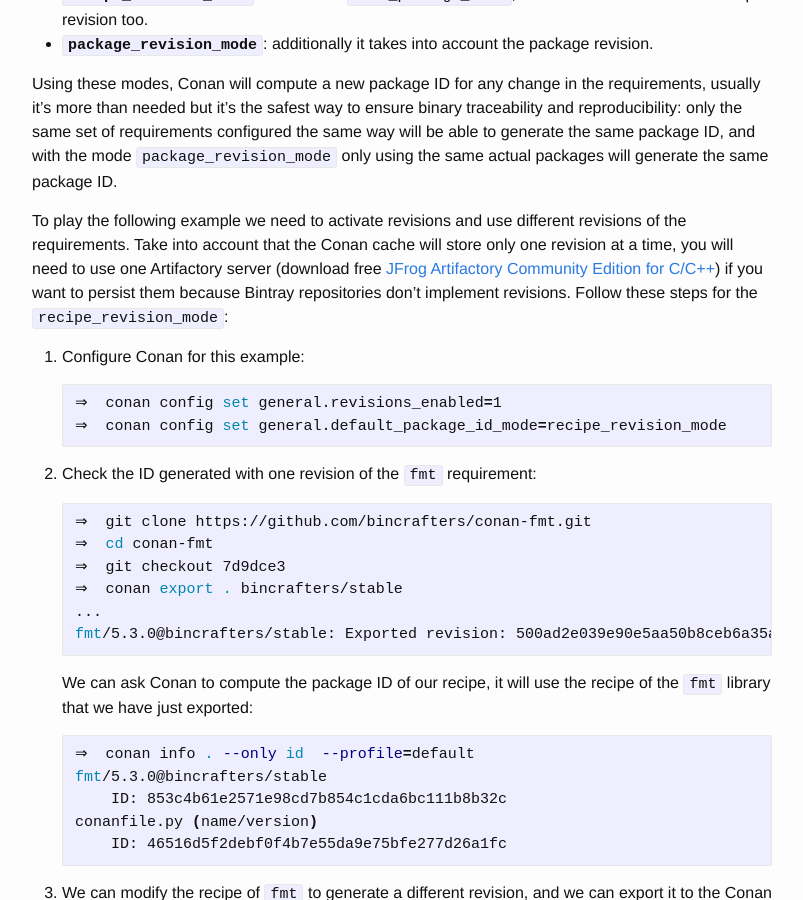
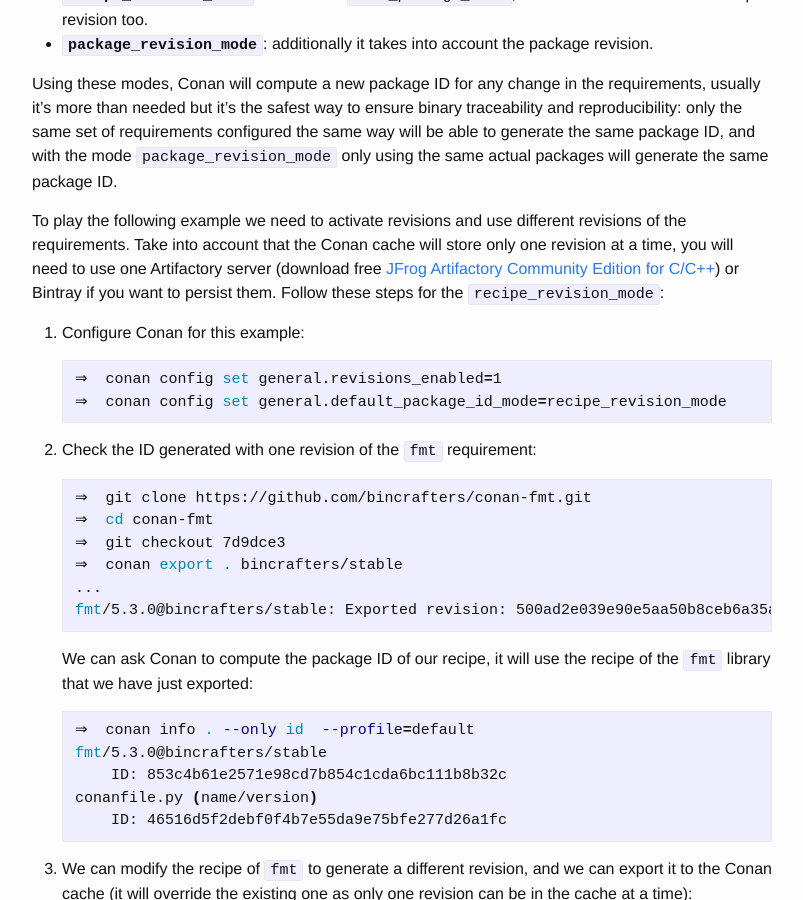
Before and after one commit to conan-io/conan-io.github.io, a Jekyll site: the page built from _posts/2019-08-30-package-id-modes.markdown, in a window 1280 px wide and 900 px high, scrolled down 5476 px. Shown: the whole window, without its empty margins (238-1041 px from the left). Built offline with Jekyll 4.4.1, drawn with Linux system fonts in a browser that asks for light colours; comment, search, counter and statistics services are not loaded.

Commit message:
wrong statement

```diff
--- a/_posts/2019-08-30-package-id-modes.markdown
+++ b/_posts/2019-08-30-package-id-modes.markdown
@@ -276,8 +276,7 @@ To play the following example we need to activate revisions and use different re
 the requirements. Take into account that the Conan cache will store only one revision at a time,
 you will need to use one Artifactory server (download free
 [JFrog Artifactory Community Edition for C/C++](https://jfrog.com/blog/announcing-jfrog-artifactory-community-edition-c-c/))
-if you want to persist them because Bintray repositories don't implement revisions. Follow
-these steps for the ``recipe_revision_mode``:
+or Bintray if you want to persist them. Follow these steps for the ``recipe_revision_mode``:
 
   1. Configure Conan for this example:
 
```
